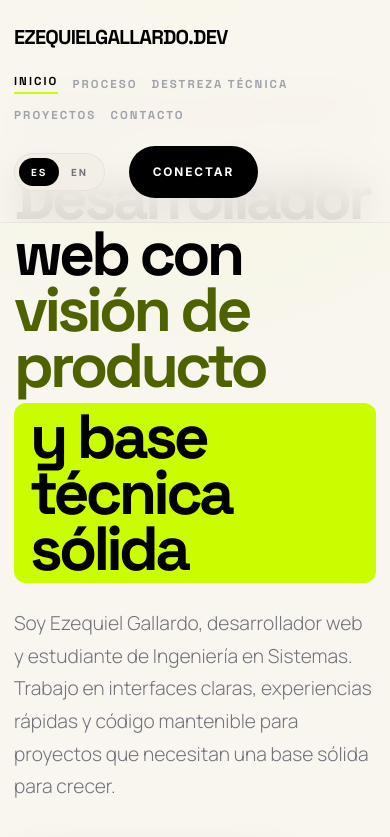
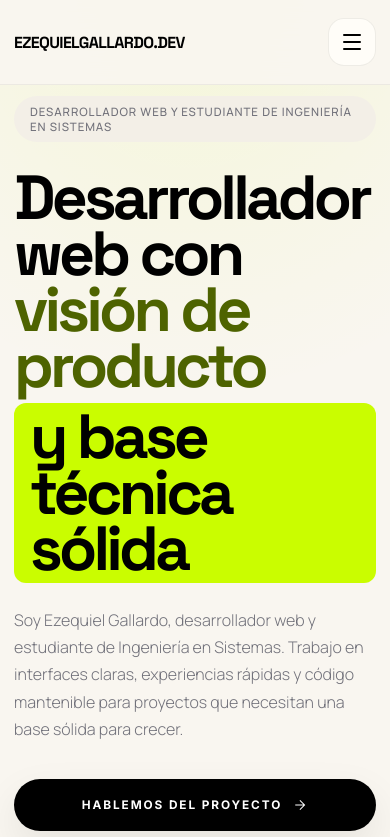
Before and after one commit to ezeGallardoo/portafolio, a Next.js app: page / in a window 390 px wide. Shown: the top 837 px of the page. Built offline with nearby package versions, Linux system fonts and the light colour scheme.

Commit message:
fix: correct the responsive layout and seo

```diff
--- a/app/globals.css
+++ b/app/globals.css
@@ -107,6 +107,10 @@ button:focus-visible {
   display: flex;
   align-items: center;
   gap: 24px;
+}
+
+.topbar__menu-toggle {
+  display: none;
 }
 
 .topbar__nav a,
@@ -229,6 +233,41 @@ button:focus-visible {
   background: #f5f1e9;
 }
 
+.page-loader {
+  position: fixed;
+  inset: 0;
+  z-index: 999;
+  display: grid;
+  place-items: center;
+  background:
+    radial-gradient(circle at 50% 65%, rgba(202, 253, 0, 0.14), transparent 28%),
+    #0f0f0f;
+  color: #f8f5ee;
+}
+
+.page-loader__core {
+  display: grid;
+  justify-items: center;
+  gap: 18px;
+}
+
+.page-loader__ring {
+  width: 64px;
+  height: 64px;
+  border-radius: 999px;
+  border: 2px solid rgba(248, 245, 238, 0.14);
+  border-top-color: var(--primary-soft);
+  animation: spin 900ms linear infinite;
+}
+
+.page-loader__label {
+  font-family: var(--font-display), sans-serif;
+  font-size: 0.78rem;
+  font-weight: 700;
+  letter-spacing: 0.22em;
+  text-transform: uppercase;
+}
+
 .hero {
   position: relative;
   min-height: 100vh;
@@ -347,6 +386,7 @@ button:focus-visible {
 }
 
 .hero__image-frame {
+  position: relative;
   overflow: hidden;
   aspect-ratio: 4 / 5;
   border-radius: 1.5rem;
@@ -607,6 +647,7 @@ button:focus-visible {
 }
 
 .project-card__image {
+  position: relative;
   overflow: hidden;
   aspect-ratio: 16 / 10;
   border-radius: 18px;
@@ -778,7 +819,20 @@ button:focus-visible {
   color: var(--primary);
 }
 
-.cta__social .material-symbols-outlined {
+.cta__social-icon {
+  display: inline-flex;
+  align-items: center;
+  justify-content: center;
+  width: 1.25rem;
+  height: 1.25rem;
+  flex: 0 0 1.25rem;
+}
+
+.cta__social-icon svg,
+.cta__social-icon .material-symbols-outlined {
+  display: block;
+  width: 1.25rem;
+  height: 1.25rem;
   font-size: 1.25rem;
 }
 
@@ -820,6 +874,7 @@ button:focus-visible {
 .footer__links {
   display: flex;
   align-items: center;
+  flex-wrap: wrap;
   gap: 32px;
 }
 
@@ -834,6 +889,14 @@ button:focus-visible {
 
 .footer__links a.is-highlighted {
   color: var(--primary-soft);
+}
+
+.process,
+.skills,
+.projects,
+.cta {
+  content-visibility: auto;
+  contain-intrinsic-size: 1px 900px;
 }
 
 @media (prefers-reduced-motion: no-preference) {
@@ -879,6 +942,12 @@ button:focus-visible {
   }
 }
 
+@keyframes spin {
+  to {
+    transform: rotate(360deg);
+  }
+}
+
 @media (max-width: 1080px) {
   .hero__grid,
   .process-grid,
@@ -904,22 +973,110 @@ button:focus-visible {
     width: min(calc(100% - 28px), var(--content-width));
   }
 
-  .topbar__inner,
-  .topbar__actions,
-  .topbar__nav {
-    flex-wrap: wrap;
+  .topbar {
+    background: rgba(249, 246, 240, 0.94);
+  }
+
+  .topbar__inner {
+    position: relative;
+    display: grid;
+    grid-template-columns: 1fr auto;
+    align-items: center;
+    gap: 16px;
+    padding: 18px 0;
+  }
+
+  .topbar__brand {
+    width: auto;
+    font-size: 1rem;
+  }
+
+  .topbar__menu-toggle {
+    width: 48px;
+    height: 48px;
+    display: inline-grid;
+    justify-items: center;
+    align-content: center;
+    gap: 5px;
+    border: 1px solid rgba(46, 38, 20, 0.08);
+    border-radius: 16px;
+    background: var(--surface-light);
+    color: #000000;
+    cursor: pointer;
+  }
+
+  .topbar__menu-toggle span {
+    width: 18px;
+    height: 2px;
+    border-radius: 999px;
+    background: currentColor;
+    transition: transform 180ms ease, opacity 180ms ease;
+  }
+
+  .topbar__menu-toggle.is-open span:nth-child(1) {
+    transform: translateY(7px) rotate(45deg);
+  }
+
+  .topbar__menu-toggle.is-open span:nth-child(2) {
+    opacity: 0;
+  }
+
+  .topbar__menu-toggle.is-open span:nth-child(3) {
+    transform: translateY(-7px) rotate(-45deg);
+  }
+
+  .topbar__nav,
+  .topbar__actions {
+    display: none;
+    width: 100%;
+  }
+
+  .topbar__nav.is-open,
+  .topbar__actions.is-open {
+    display: flex;
   }
 
   .topbar__nav {
-    gap: 14px;
+    grid-column: 1 / -1;
+    flex-direction: column;
+    align-items: flex-start;
+    gap: 12px;
+    padding: 18px;
+    border: 1px solid rgba(46, 38, 20, 0.06);
+    border-radius: 24px;
+    background: var(--surface-light);
+    box-shadow: 0 16px 40px rgba(27, 22, 12, 0.08);
   }
 
-  .topbar__brand {
+  .topbar__nav a {
     width: 100%;
+    padding-bottom: 0;
+    border-bottom: 0;
+  }
+
+  .topbar__nav a.is-active {
+    padding-bottom: 0;
+    color: var(--primary);
+    border-bottom: 0;
+  }
+
+  .topbar__actions {
+    grid-column: 1 / -1;
+    flex-direction: column;
+    align-items: stretch;
+    gap: 12px;
+  }
+
+  .locale-switcher {
+    width: fit-content;
   }
 
   .footer__inner {
     align-items: flex-start;
+  }
+
+  .footer__links {
+    gap: 18px;
   }
 
   .hero,
@@ -953,6 +1110,16 @@ button:focus-visible {
     font-size: clamp(3rem, 16vw, 4.8rem);
   }
 
+  .hero__content > p,
+  .cta__inner p {
+    font-size: 1rem;
+  }
+
+  .button,
+  .topbar__cta {
+    width: 100%;
+  }
+
   .cta__links {
     flex-wrap: wrap;
     gap: 20px;
--- a/app/layout.tsx
+++ b/app/layout.tsx
@@ -1,4 +1,4 @@
-import type { Metadata } from "next";
+import type { Metadata, Viewport } from "next";
 import { Inter, Manrope, Space_Grotesk } from "next/font/google";
 import "./globals.css";
 
@@ -22,9 +22,56 @@ const labelFont = Inter({
 
 export const metadata: Metadata = {
   metadataBase: new URL("https://ezequielgallardo.dev"),
-  title: "Ezequiel Gallardo | Desarrollador Web",
+  title: {
+    default: "Ezequiel Gallardo | Desarrollador Web",
+    template: "%s | Ezequiel Gallardo",
+  },
   description:
-    "Portafolio de Ezequiel Gallardo, desarrollador web y estudiante de Ingenieria en Sistemas.",
+    "Portafolio de Ezequiel Gallardo, desarrollador web y estudiante de Ingeniería en Sistemas. Interfaces claras, experiencias rápidas y productos web con base técnica sólida.",
+  applicationName: "Ezequiel Gallardo Portfolio",
+  authors: [{ name: "Ezequiel Gallardo", url: "https://ezequielgallardo.dev" }],
+  creator: "Ezequiel Gallardo",
+  publisher: "Ezequiel Gallardo",
+  alternates: {
+    canonical: "/",
+  },
+  keywords: [
+    "Ezequiel Gallardo",
+    "desarrollador web",
+    "frontend developer",
+    "Next.js portfolio",
+    "React developer",
+    "portfolio web",
+  ],
+  openGraph: {
+    type: "website",
+    locale: "es_AR",
+    url: "https://ezequielgallardo.dev",
+    siteName: "Ezequiel Gallardo",
+    title: "Ezequiel Gallardo | Desarrollador Web",
+    description:
+      "Portafolio de Ezequiel Gallardo, desarrollador web y estudiante de Ingeniería en Sistemas.",
+  },
+  twitter: {
+    card: "summary_large_image",
+    title: "Ezequiel Gallardo | Desarrollador Web",
+    description:
+      "Portafolio de Ezequiel Gallardo, desarrollador web y estudiante de Ingeniería en Sistemas.",
+  },
+  robots: {
+    index: true,
+    follow: true,
+  },
+  icons: {
+    icon: "/favicon.svg",
+    shortcut: "/favicon.svg",
+    apple: "/favicon.svg",
+  },
+};
+
+export const viewport: Viewport = {
+  themeColor: "#0f0f0f",
+  colorScheme: "light",
 };
 
 export default function RootLayout({
@@ -33,7 +80,7 @@ export default function RootLayout({
   children: React.ReactNode;
 }>) {
   return (
-    <html lang="en">
+    <html lang="es">
       <head>
         <link
           rel="stylesheet"
--- a/app/page.tsx
+++ b/app/page.tsx
@@ -1,5 +1,30 @@
 import { PortfolioShell } from "@/components/portfolio-shell";
 
 export default function Home() {
-  return <PortfolioShell />;
+  const structuredData = {
+    "@context": "https://schema.org",
+    "@type": "Person",
+    name: "Ezequiel Gallardo",
+    url: "https://ezequielgallardo.dev",
+    jobTitle: "Desarrollador Web",
+    email: "contacto@ezequielgallardo.dev",
+    sameAs: [
+      "https://github.com/ezeGallardoo",
+      "https://www.linkedin.com/in/ezequiel-gallardo-5a6162205?utm_source=share_via&utm_content=profile&utm_medium=member_ios",
+    ],
+    alumniOf: {
+      "@type": "CollegeOrUniversity",
+      name: "Ingeniería en Sistemas",
+    },
+  };
+
+  return (
+    <>
+      <script
+        type="application/ld+json"
+        dangerouslySetInnerHTML={{ __html: JSON.stringify(structuredData) }}
+      />
+      <PortfolioShell />
+    </>
+  );
 }
--- a/components/portfolio-shell.tsx
+++ b/components/portfolio-shell.tsx
@@ -1,14 +1,53 @@
 "use client";
 
-import { useEffect, useState } from "react";
+import Image from "next/image";
+import { startTransition, useEffect, useState } from "react";
 
 import { siteContentByLocale, type Locale } from "@/data/site-content";
+
+function SocialIcon({ name }: { name: string }) {
+  if (name === "LinkedIn") {
+    return (
+      <svg viewBox="0 0 16 16" aria-hidden="true">
+        <path
+          d="M0 1.146C0 .513.526 0 1.175 0H14.825C15.474 0 16 .513 16 1.146V14.854C16 15.487 15.474 16 14.825 16H1.175C.526 16 0 15.487 0 14.854V1.146ZM4.943 13.394V6.169H2.542V13.394H4.943ZM3.742 5.182C4.579 5.182 5.1 4.627 5.1 3.932C5.084 3.222 4.58 2.682 3.758 2.682C2.936 2.682 2.4 3.222 2.4 3.932C2.4 4.627 2.92 5.182 3.726 5.182H3.742ZM6.271 13.394H8.672V9.359C8.672 9.143 8.688 8.928 8.751 8.774C8.924 8.344 9.319 7.9 9.983 7.9C10.852 7.9 11.201 8.559 11.201 9.525V13.394H13.602V9.248C13.602 7.027 12.416 5.993 10.837 5.993C9.564 5.993 9.003 6.693 8.688 7.186H8.704V6.169H6.303C6.334 6.833 6.271 13.394 6.271 13.394Z"
+          fill="currentColor"
+        />
+      </svg>
+    );
+  }
+
+  if (name === "GitHub") {
+    return (
+      <svg viewBox="0 0 16 16" aria-hidden="true">
+        <path
+          d="M8 0C3.58 0 0 3.58 0 8C0 11.54 2.29 14.53 5.47 15.59C5.87 15.66 6.02 15.42 6.02 15.21C6.02 15.02 6.01 14.39 6.01 13.62C4 14 3.48 13.13 3.32 12.68C3.23 12.45 2.84 11.74 2.5 11.55C2.22 11.4 1.82 11.03 2.49 11.02C3.12 11.01 3.57 11.6 3.72 11.84C4.44 13.05 5.59 12.71 6.05 12.5C6.12 11.98 6.33 11.63 6.56 11.43C4.78 11.23 2.92 10.54 2.92 7.48C2.92 6.61 3.23 5.9 3.74 5.34C3.66 5.14 3.38 4.32 3.82 3.21C3.82 3.21 4.49 3 6 4.02C6.64 3.85 7.32 3.76 8 3.76C8.68 3.76 9.36 3.85 10 4.02C11.51 2.99 12.18 3.21 12.18 3.21C12.62 4.32 12.34 5.14 12.26 5.34C12.77 5.9 13.08 6.6 13.08 7.48C13.08 10.55 11.21 11.23 9.43 11.43C9.72 11.68 9.97 12.16 9.97 12.91C9.97 13.98 9.96 14.84 9.96 15.21C9.96 15.42 10.11 15.67 10.51 15.59C13.7 14.53 16 11.53 16 8C16 3.58 12.42 0 8 0Z"
+          fill="currentColor"
+        />
+      </svg>
+    );
+  }
+
+  return (
+    <span className="material-symbols-outlined" aria-hidden="true">
+      link
+    </span>
+  );
+}
 
 export function PortfolioShell() {
   const [locale, setLocale] = useState<Locale>("es");
   const [activeSection, setActiveSection] = useState("#home");
+  const [isMenuOpen, setIsMenuOpen] = useState(false);
   const siteContent = siteContentByLocale[locale];
   const contactEmail = siteContent.contact.email.replace(/^mailto:/, "");
+  const getLinkProps = (href: string) =>
+    href.startsWith("http")
+      ? {
+          target: "_blank" as const,
+          rel: "noreferrer",
+        }
+      : {};
 
   useEffect(() => {
     const sectionIds = ["home", "process", "skills", "projects", "contact"];
@@ -43,6 +82,10 @@ export function PortfolioShell() {
     };
   }, []);
 
+  useEffect(() => {
+    setIsMenuOpen(false);
+  }, [activeSection, locale]);
+
   return (
     <main className="portfolio-page">
       <header className="topbar">
@@ -51,36 +94,58 @@ export function PortfolioShell() {
             {siteContent.brand}
           </a>
 
-          <nav className="topbar__nav" aria-label={siteContent.languageLabel}>
+          <button
+            type="button"
+            className={`topbar__menu-toggle${isMenuOpen ? " is-open" : ""}`}
+            aria-label={isMenuOpen ? "Cerrar navegación" : "Abrir navegación"}
+            aria-expanded={isMenuOpen}
+            aria-controls="site-navigation"
+            onClick={() => setIsMenuOpen((current) => !current)}
+          >
+            <span />
+            <span />
+            <span />
+          </button>
+
+          <nav
+            id="site-navigation"
+            className={`topbar__nav${isMenuOpen ? " is-open" : ""}`}
+            aria-label={siteContent.languageLabel}
+          >
             {siteContent.navigation.map((item) => (
               <a
                 key={item.label}
                 href={item.href}
                 className={activeSection === item.href ? "is-active" : undefined}
+                onClick={() => setIsMenuOpen(false)}
               >
                 {item.label}
               </a>
             ))}
           </nav>
 
-          <div className="topbar__actions">
+          <div className={`topbar__actions${isMenuOpen ? " is-open" : ""}`}>
             <div className="locale-switcher" aria-label={siteContent.languageLabel}>
               <button
                 type="button"
                 className={locale === "es" ? "is-active" : undefined}
-                onClick={() => setLocale("es")}
+                onClick={() => {
+                  startTransition(() => setLocale("es"));
+                }}
               >
                 ES
               </button>
               <button
                 type="button"
                 className={locale === "en" ? "is-active" : undefined}
-                onClick={() => setLocale("en")}
+                onClick={() => {
+                  startTransition(() => setLocale("en"));
+                }}
               >
                 EN
               </button>
             </div>
-            <a className="topbar__cta" href="#contact">
+            <a className="topbar__cta" href="#contact" onClick={() => setIsMenuOpen(false)}>
               {siteContent.connectLabel}
             </a>
           </div>
@@ -114,7 +179,13 @@ export function PortfolioShell() {
 
           <div className="hero__media">
             <div className="hero__image-frame">
-              <img src={siteContent.hero.image} alt="Ezequiel Gallardo" />
+              <Image
+                src={siteContent.hero.image}
+                alt="Ezequiel Gallardo portrait"
+                fill
+                priority
+                sizes="(max-width: 760px) 100vw, (max-width: 1080px) 70vw, 32vw"
+              />
             </div>
             <div className="hero__status">
               <p>{siteContent.hero.statusTitle}</p>
@@ -197,7 +268,12 @@ export function PortfolioShell() {
                 className={`project-card${index === 1 ? " project-card--offset" : ""}`}
               >
                 <div className="project-card__image">
-                  <img src={project.image} alt={project.title} />
+                  <Image
+                    src={project.image}
+                    alt={project.title}
+                    fill
+                    sizes="(max-width: 760px) 100vw, (max-width: 1080px) 70vw, 42vw"
+                  />
                 </div>
                 <div className="project-card__meta">
                   <div>
@@ -231,9 +307,15 @@ export function PortfolioShell() {
             </a>
             <div className="cta__links">
               {siteContent.contact.links.map((item) => (
-                <a key={item.label} href={item.href} className="cta__social">
-                  <span className="material-symbols-outlined" aria-hidden="true">
-                    {item.icon}
+                <a
+                  key={item.label}
+                  href={item.href}
+                  className="cta__social"
+                  aria-label={item.label}
+                  {...getLinkProps(item.href)}
+                >
+                  <span className="cta__social-icon" aria-hidden="true">
+                    <SocialIcon name={item.label} />
                   </span>
                   <span>{item.label}</span>
                 </a>
@@ -262,8 +344,13 @@ export function PortfolioShell() {
           <p>{siteContent.footer.copy}</p>
           <div className="footer__links">
             {siteContent.footer.links.map((item, index) => (
-              <a key={item} href="#" className={index === 2 ? "is-highlighted" : undefined}>
-                {item}
+              <a
+                key={item.label}
+                href={item.href}
+                className={index === 2 ? "is-highlighted" : undefined}
+                {...getLinkProps(item.href)}
+              >
+                {item.label}
               </a>
             ))}
           </div>
--- a/data/site-content.ts
+++ b/data/site-content.ts
@@ -50,7 +50,6 @@ export type SiteContent = {
     links: Array<{
       label: string;
       href: string;
-      icon: string;
     }>;
     primaryCta: string;
     secondaryCta: string;
@@ -59,7 +58,10 @@ export type SiteContent = {
   };
   footer: {
     copy: string;
-    links: string[];
+    links: Array<{
+      label: string;
+      href: string;
+    }>;
   };
 };
 
@@ -169,8 +171,11 @@ export const siteContentByLocale: Record<Locale, SiteContent> = {
       description:
         "Si estás buscando un desarrollador web para crear o mejorar un producto digital, podemos hablar sobre objetivos, alcance y próximos pasos.",
       links: [
-        { label: "LinkedIn", href: "https://www.linkedin.com/in/ezequiel-gallardo-5a6162205?utm_source=share_via&utm_content=profile&utm_medium=member_ios", icon: "link" },
-        { label: "GitHub", href: "https://github.com/ezeGallardoo", icon: "code" },
+        {
+          label: "LinkedIn",
+          href: "https://www.linkedin.com/in/ezequiel-gallardo-5a6162205?utm_source=share_via&utm_content=profile&utm_medium=member_ios",
+        },
+        { label: "GitHub", href: "https://github.com/ezeGallardoo" },
       ],
       primaryCta: "Enviar mensaje",
       secondaryCta: "Descargar CV",
@@ -178,7 +183,14 @@ export const siteContentByLocale: Record<Locale, SiteContent> = {
     },
     footer: {
       copy: `© ${currentYear} EZEQUIEL GALLARDO. TODOS LOS DERECHOS RESERVADOS.`,
-      links: ["Github", "LinkedIn", "Código Fuente"],
+      links: [
+        { label: "GitHub", href: "https://github.com/ezeGallardoo" },
+        {
+          label: "LinkedIn",
+          href: "https://www.linkedin.com/in/ezequiel-gallardo-5a6162205?utm_source=share_via&utm_content=profile&utm_medium=member_ios",
+        },
+        { label: "contacto@ezequielgallardo.dev", href: "mailto:contacto@ezequielgallardo.dev" },
+      ],
     },
   },
   en: {
@@ -284,8 +296,11 @@ export const siteContentByLocale: Record<Locale, SiteContent> = {
       description:
         "If you're looking for a web developer to build or improve a digital product, we can talk about goals, scope, and next steps.",
       links: [
-        { label: "LinkedIn", href: "https://www.linkedin.com/in/ezequiel-gallardo-5a6162205?utm_source=share_via&utm_content=profile&utm_medium=member_ios", icon: "link" },
-        { label: "GitHub", href: "https://github.com/ezeGallardoo", icon: "code" },
+        {
+          label: "LinkedIn",
+          href: "https://www.linkedin.com/in/ezequiel-gallardo-5a6162205?utm_source=share_via&utm_content=profile&utm_medium=member_ios",
+        },
+        { label: "GitHub", href: "https://github.com/ezeGallardoo" },
       ],
       primaryCta: "Send message",
       secondaryCta: "Download CV",
@@ -293,7 +308,14 @@ export const siteContentByLocale: Record<Locale, SiteContent> = {
     },
     footer: {
       copy: `© ${currentYear} EZEQUIEL GALLARDO. ALL RIGHTS RESERVED.`,
-      links: ["Github", "LinkedIn", "Source Code"],
+      links: [
+        { label: "GitHub", href: "https://github.com/ezeGallardoo" },
+        {
+          label: "LinkedIn",
+          href: "https://www.linkedin.com/in/ezequiel-gallardo-5a6162205?utm_source=share_via&utm_content=profile&utm_medium=member_ios",
+        },
+        { label: "contacto@ezequielgallardo.dev", href: "mailto:contacto@ezequielgallardo.dev" },
+      ],
     },
   },
 };
```
Also changed, not shown: app/loading.tsx (added, +10 -0 lines), public/favicon.svg (added).
